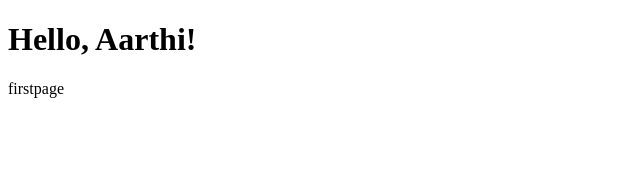
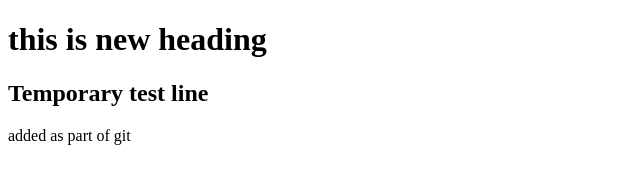
Before and after one commit to Aarthi3s/my_git-pages, a plain HTML site: page index.html in a window 1280 px wide. Shown: the whole page, without its empty margins (0-640 px from the left). Drawn offline with Linux system fonts and the light colour scheme.

Commit message:
Updated about.html

```diff
--- a/index.html
+++ b/index.html
@@ -4,7 +4,10 @@
   <title>My First Web Page</title>
 </head>
 <body>
-  <h1>Hello, Aarthi!</h1>
-  <p>firstpage </p>
+
+  <h1>this is new heading</h1>
+  <h2>Temporary test line</h2>
+  <p>added as part of git</p>
+
 </body>
 </html>
```
